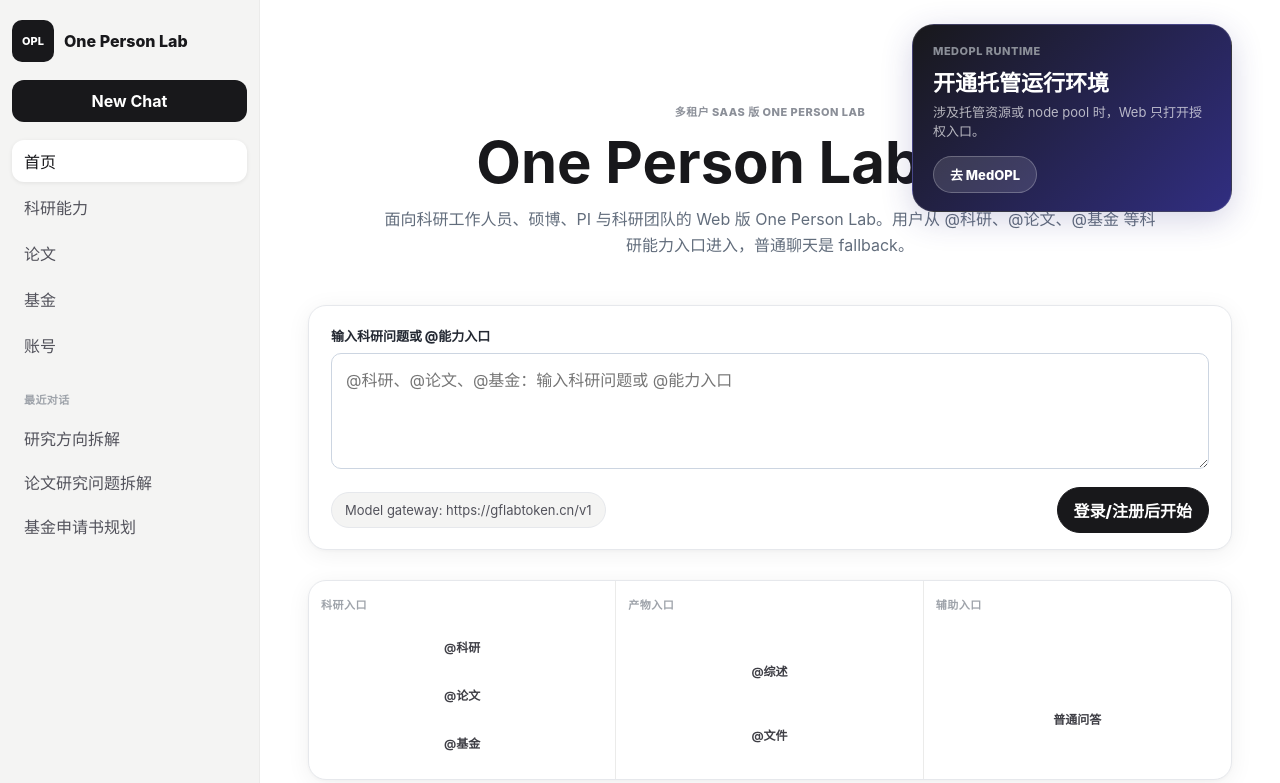
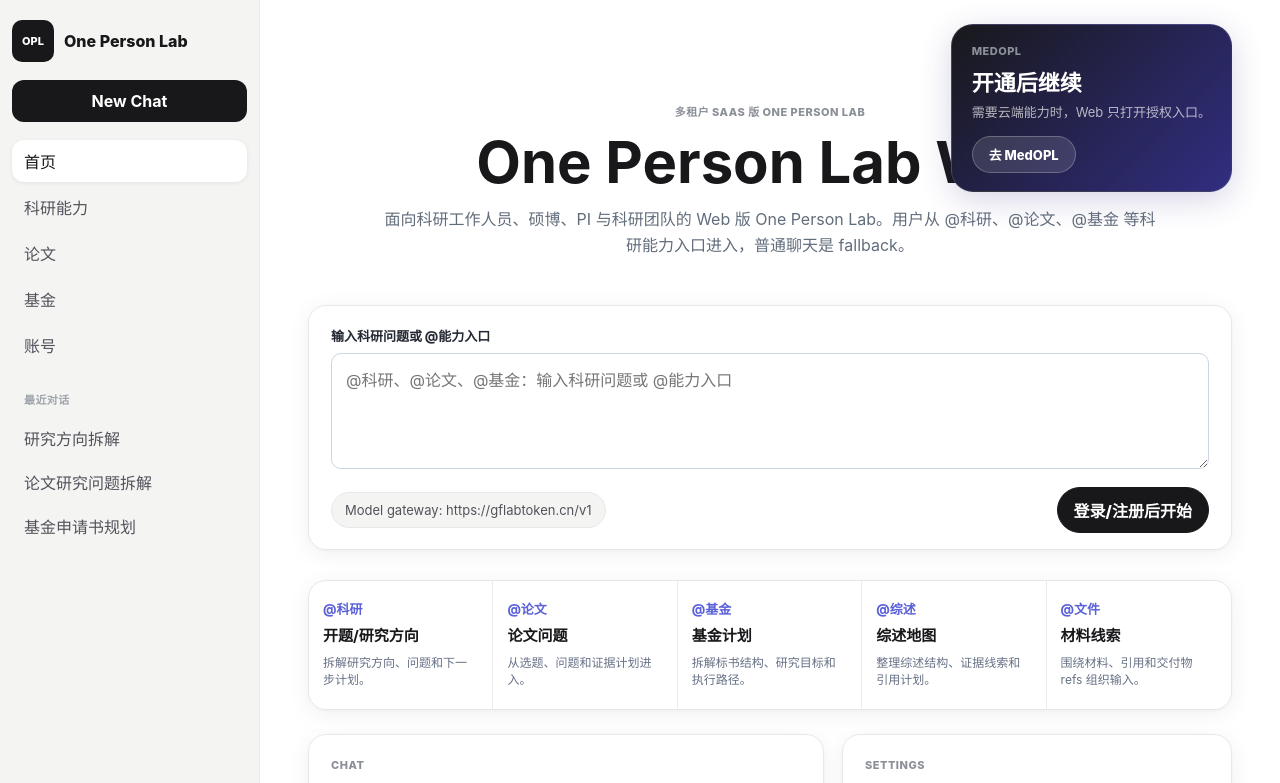
Before and after one commit to RenDeHuang/OPL-Webui, a website with bundled scripts: page apps/web/index.html in a window 1280 px wide. Shown: the top 783 px of the page. Built offline with nearby package versions, Linux system fonts and the light colour scheme; no server answers.

Commit message:
feat: focus web entry on research task templates

```diff
--- a/apps/web/index.html
+++ b/apps/web/index.html
@@ -54,10 +54,10 @@
       </aside>
 
       <main class="main-stage">
-        <section class="runtime-card" aria-label="MedOPL Runtime gate">
-          <p class="panel-kicker">MedOPL Runtime</p>
-          <h2>开通托管运行环境</h2>
-          <p>涉及托管资源或 node pool 时，Web 只打开授权入口。</p>
+        <section class="runtime-card" aria-label="MedOPL 授权入口">
+          <p class="panel-kicker">MedOPL</p>
+          <h2>开通后继续</h2>
+          <p>需要云端能力时，Web 只打开授权入口。</p>
           <a href="https://medopl.medopl.cn">去 MedOPL</a>
         </section>
 
@@ -77,22 +77,32 @@
             </div>
           </form>
 
-          <div class="skill-launcher" data-research-launcher aria-label="科研能力启动器">
-            <section>
-              <h2>科研入口</h2>
-              <button type="button" data-capability-marker="@科研" data-capability-mode="ordinary_chat_fallback" data-prompt="@科研 帮我拆解研究方向、问题和下一步计划">@科研</button>
-              <button type="button" data-capability-marker="@论文" data-capability-mode="runtime_gate" data-prompt="@论文 生成研究选题和证据计划">@论文</button>
-              <button type="button" data-capability-marker="@基金" data-capability-mode="runtime_gate" data-prompt="@基金 帮我拆解标书结构">@基金</button>
-            </section>
-            <section>
-              <h2>产物入口</h2>
-              <button type="button" data-capability-marker="@综述" data-capability-mode="runtime_gate" data-prompt="@综述 帮我整理综述结构和证据线索">@综述</button>
-              <button type="button" data-capability-marker="@文件" data-capability-mode="runtime_gate" data-prompt="@文件 整理材料引用和交付物 refs">@文件</button>
-            </section>
-            <section>
-              <h2>辅助入口</h2>
-              <button type="button" data-capability-marker="普通问答" data-capability-mode="ordinary_chat_fallback" data-prompt="解释 OPL 如何帮助复杂知识工作">普通问答</button>
-            </section>
+          <div class="skill-launcher research-task-grid" data-research-launcher aria-label="科研任务入口">
+            <button type="button" data-research-task data-research-task-intent="research_direction" data-capability-marker="@科研" data-capability-mode="ordinary_chat_fallback" data-prompt="@科研 帮我拆解研究方向、问题和下一步计划">
+              <span>@科研</span>
+              <strong>开题/研究方向</strong>
+              <small>拆解研究方向、问题和下一步计划。</small>
+            </button>
+            <button type="button" data-research-task data-research-task-intent="paper_question" data-capability-marker="@论文" data-capability-mode="runtime_gate" data-prompt="@论文 生成研究选题、问题拆解和证据计划">
+              <span>@论文</span>
+              <strong>论文问题</strong>
+              <small>从选题、问题和证据计划进入。</small>
+            </button>
+            <button type="button" data-research-task data-research-task-intent="grant_plan" data-capability-marker="@基金" data-capability-mode="runtime_gate" data-prompt="@基金 帮我拆解标书结构、研究目标和执行路径">
+              <span>@基金</span>
+              <strong>基金计划</strong>
+              <small>拆解标书结构、研究目标和执行路径。</small>
+            </button>
+            <button type="button" data-research-task data-research-task-intent="review_map" data-capability-marker="@综述" data-capability-mode="runtime_gate" data-prompt="@综述 帮我整理综述结构、证据线索和引用计划">
+              <span>@综述</span>
+              <strong>综述地图</strong>
+              <small>整理综述结构、证据线索和引用计划。</small>
+            </button>
+            <button type="button" data-research-task data-research-task-intent="materials_refs" data-capability-marker="@文件" data-capability-mode="runtime_gate" data-prompt="@文件 整理材料引用和交付物 refs">
+              <span>@文件</span>
+              <strong>材料线索</strong>
+              <small>围绕材料、引用和交付物 refs 组织输入。</small>
+            </button>
           </div>
         </section>
 
@@ -158,7 +168,7 @@
           <div class="section-heading">
             <p class="panel-kicker">Capabilities</p>
             <h2 id="capabilities-title">科研能力入口</h2>
-            <p>选择一个科研入口；contract-defined runtime markers 只打开 MedOPL Runtime gate。</p>
+            <p>选择一个科研入口；需要云端能力的任务只打开 MedOPL 授权提示。</p>
           </div>
           <div class="foundry-grid">
             <article class="foundry-card" data-capability-marker="@科研" data-capability-mode="ordinary_chat_fallback">
@@ -223,11 +233,11 @@
           </ol>
         </aside>
 
-        <aside class="runtime-gate" data-runtime-gate aria-label="MedOPL runtime gate">
+        <aside class="runtime-gate" data-runtime-gate aria-label="MedOPL 授权提示">
           <div>
             <p class="panel-kicker">RUNTIME_REQUIRED</p>
-            <h2>需要 MedOPL Runtime</h2>
-            <p>该能力需要托管运行环境、存储或 node pool。当前只提供开通入口，不执行真实 OPL runtime。</p>
+            <h2>需要 MedOPL 授权</h2>
+            <p>该能力需要在 MedOPL 开通后继续。当前只提供开通入口，不执行真实 OPL 任务。</p>
           </div>
           <a class="primary-button" href="https://medopl.medopl.cn">去 MedOPL 开通</a>
         </aside>
--- a/apps/web/src/onePersonLabWeb.mjs
+++ b/apps/web/src/onePersonLabWeb.mjs
@@ -5,6 +5,7 @@
   MEDOPL_DEEP_LINK,
   CAPABILITY_MARKER_SEMANTICS,
   OPL_CAPABILITY_MANIFEST,
+  RESEARCH_TASK_INTENTS,
   RUNTIME_REQUIRED_MARKERS,
   accountState,
   chatStateForResult,
--- a/apps/web/src/onePersonLabWebDom.mjs
+++ b/apps/web/src/onePersonLabWebDom.mjs
@@ -45,6 +45,9 @@
       const input = document.querySelector('#chat-input');
       input.value = button.dataset.prompt;
       input.focus();
+      if (button.dataset.researchTaskIntent) {
+        document.body.dataset.researchTaskIntent = button.dataset.researchTaskIntent;
+      }
       document.body.dataset.chatState = chatStateForPrompt(button.dataset.prompt);
       if (requiresRuntimeGate(button.dataset.prompt)) showRuntimeGate();
     });
--- a/apps/web/src/onePersonLabWebState.mjs
+++ b/apps/web/src/onePersonLabWebState.mjs
@@ -9,6 +9,53 @@
   { marker: '@基金', workflow: 'grant_workflow', runtimePolicy: 'runtime_gate' },
   { marker: '@综述', workflow: 'review_workflow', runtimePolicy: 'runtime_gate' },
   { marker: '@文件', workflow: 'materials_refs_workflow', runtimePolicy: 'runtime_gate' },
+];
+export const RESEARCH_TASK_INTENTS = [
+  {
+    id: 'research_direction',
+    label: '开题/研究方向',
+    marker: '@科研',
+    prompt: '@科研 帮我拆解研究方向、问题和下一步计划',
+    runtimePolicy: 'ordinary_chat_fallback',
+    expectedChatState: 'research_entry_selected',
+    consumer: 'research_user_prompt',
+  },
+  {
+    id: 'paper_question',
+    label: '论文问题',
+    marker: '@论文',
+    prompt: '@论文 生成研究选题、问题拆解和证据计划',
+    runtimePolicy: 'runtime_gate',
+    expectedChatState: 'paper_entry_selected',
+    consumer: 'research_user_prompt',
+  },
+  {
+    id: 'grant_plan',
+    label: '基金计划',
+    marker: '@基金',
+    prompt: '@基金 帮我拆解标书结构、研究目标和执行路径',
+    runtimePolicy: 'runtime_gate',
+    expectedChatState: 'grant_entry_selected',
+    consumer: 'research_user_prompt',
+  },
+  {
+    id: 'review_map',
+    label: '综述地图',
+    marker: '@综述',
+    prompt: '@综述 帮我整理综述结构、证据线索和引用计划',
+    runtimePolicy: 'runtime_gate',
+    expectedChatState: 'materials_refs_pending',
+    consumer: 'research_user_prompt',
+  },
+  {
+    id: 'materials_refs',
+    label: '材料线索',
+    marker: '@文件',
+    prompt: '@文件 整理材料引用和交付物 refs',
+    runtimePolicy: 'runtime_gate',
+    expectedChatState: 'materials_refs_pending',
+    consumer: 'research_user_prompt',
+  },
 ];
 export const OPL_CAPABILITY_MANIFEST = {
   source: { syncMode: 'source_path_pinned_manifest', dynamicSync: false, commitPin: 'blocked_by_github_tls_timeout',
@@ -119,14 +166,10 @@
     conversations: state.conversations?.conversations ?? [],
     billingSummary: billingSummaryFallback(state.billingSummary),
     capabilitySource: OPL_CAPABILITY_MANIFEST.source,
+    researchTaskIntents: RESEARCH_TASK_INTENTS,
     capabilities: OPL_CAPABILITY_MANIFEST.capabilities.map(([label, prompt, runtimeRequired, sourceAssistant]) => ({
       label, prompt, runtimeRequired, sourceAssistant,
     })),
-    skillGroups: [
-      { title: '科研入口', skills: [{ label: '@科研' }, { label: '@论文' }, { label: '@基金' }] },
-      { title: '产物入口', skills: [{ label: '@综述' }, { label: '@文件' }] },
-      { title: '辅助入口', skills: [{ label: '普通问答' }] },
-    ],
     workbenchSteps: [
       { title: '选择专业工作', description: '科研能力入口，不是泛 Agent 列表。' },
       { title: '绑定真实材料', description: '围绕材料、引用和版本组织输入，不伪造文件能力。' },
@@ -135,8 +178,8 @@
       { title: '保留普通聊天', description: '普通聊天是 fallback，用于解释、整理和低风险问答。' },
     ],
     runtimeGate: {
-      title: '需要 MedOPL Runtime',
-      message: '该能力需要托管运行环境、存储或 node pool',
+      title: '需要 MedOPL 授权',
+      message: '该能力需要在 MedOPL 开通后继续',
       deepLink: MEDOPL_DEEP_LINK,
     },
     runtimeStatus: runtimeStatusFallback(state.runtimeStatus),
--- a/apps/web/styles.css
+++ b/apps/web/styles.css
@@ -97,10 +97,10 @@
 .prompt-console,.chat-panel,.settings-panel,.runtime-gate,.workbench-card,.foundry-section,.skill-launcher{background:#fff;border:1px solid #e6e8ec;border-radius:18px;box-shadow:0 4px 24px rgba(0,0,0,.06),0 1px 4px rgba(0,0,0,.04)}
 .prompt-console{padding:20px 22px 16px;text-align:left}.prompt-console label,.form-stack label{color:#232832;display:block;font-size:13px;font-weight:800;margin-bottom:8px}textarea,input{background:#fff;border:1px solid #ccd5e1;border-radius:10px;min-width:0;padding:13px 14px;width:100%}textarea{min-height:116px;resize:vertical}.prompt-footer{gap:12px;justify-content:space-between;margin-top:14px}
 .primary-button,.secondary-button,.ghost-button{border-radius:999px;display:inline-flex;font-weight:800;justify-content:center;min-height:40px;padding:10px 16px}.primary-button{background:#18181b;border:1px solid #18181b;color:#fff}.secondary-button,.ghost-button{background:#fff;border:1px solid #dbe0e8;color:#3f3f46}.full{width:100%}.gateway-pill{background:#f4f4f3;border:1px solid #e6e8ec;border-radius:999px;color:#52525b;font-size:13px;padding:9px 13px;white-space:nowrap}
-.skill-launcher{display:grid;grid-template-columns:repeat(3,minmax(0,1fr));overflow:hidden;text-align:left}.skill-launcher section{border-right:1px solid #ebebea;display:grid;gap:6px;padding:18px 12px 16px}.skill-launcher section:last-child{border-right:0}.skill-launcher h2{color:#9ea3aa;font-size:11px;font-weight:800;letter-spacing:.5px;margin:0 0 8px;text-transform:uppercase}.skill-launcher button{background:transparent;border:0;border-radius:12px;color:#3f3f46;font-size:12px;font-weight:700;min-height:42px;padding:8px 10px;text-align:center}.skill-launcher button:hover{background:#f5f5f4}
+.skill-launcher{display:grid;grid-template-columns:repeat(5,minmax(0,1fr));overflow:hidden;text-align:left}.skill-launcher button{background:transparent;border:0;border-right:1px solid #ebebea;color:#3f3f46;display:grid;gap:7px;min-height:128px;padding:18px 14px;text-align:left}.skill-launcher button:last-child{border-right:0}.skill-launcher button:hover{background:#f5f5f4}.skill-launcher span{color:#5b61d8;font-size:13px;font-weight:800}.skill-launcher strong{color:#18181b;font-size:15px;line-height:1.2}.skill-launcher small{color:#667085;font-size:12px;line-height:1.45}
 .product-grid{align-items:start;display:grid;gap:18px;grid-template-columns:minmax(0,1fr) minmax(320px,390px);margin:0 auto;max-width:1080px;width:100%}.chat-panel,.settings-panel,.capability-section,.workbench-card{padding:22px}.section-heading{display:grid;gap:2px;margin-bottom:14px}.chat-log{display:grid;gap:12px}.message{border-radius:12px;display:grid;gap:7px;padding:14px}.message span{color:#69717d;font-size:12px;font-weight:800}.user-message{background:#f4f4f3;margin-left:min(15%,110px)}.assistant-message{background:#fafafa;border:1px solid #f0f0ef;margin-right:min(15%,110px)}
 .credential-panel{scroll-margin-top:24px}.status-list{display:grid;gap:10px;margin:0 0 18px}.status-list div{background:#fafafa;border:1px solid #f0f0ef;border-radius:10px;padding:10px 12px}.compact-status{margin-bottom:12px}dt{color:#707782;font-size:12px}dd{font-weight:800;margin:2px 0 0}dd span,.form-hint,.form-message{color:#68707b;font-size:12px;font-weight:500}.form-stack{display:grid;gap:9px;margin-top:16px}.form-actions{gap:10px}.form-actions button{flex:1}
 .foundry-section,.workbench-card{margin:0 auto;max-width:1080px;width:100%}.foundry-grid{display:grid;gap:12px;grid-template-columns:repeat(2,minmax(0,1fr))}.foundry-card{align-items:start;background:#fff;border:1px solid #dbe0e8;border-radius:12px;display:grid;gap:14px;grid-template-columns:42px minmax(0,1fr) auto;padding:16px}.foundry-card span,.workbench-steps span{background:#f4f4f3;border-radius:12px;color:#18181b;display:grid;font-size:16px;font-weight:800;height:42px;place-items:center;width:42px}.foundry-card p,.workbench-steps p{font-size:14px;line-height:1.5;margin:0}.foundry-card strong{align-self:start;background:#f6f8fa;border:1px solid #dbe0e8;border-radius:999px;color:#4f5b6b;font-size:12px;padding:6px 9px;white-space:nowrap}
 .workbench-steps{display:grid;gap:14px;grid-template-columns:repeat(5,minmax(0,1fr));list-style:none;margin:0;padding:0}.workbench-steps li{display:grid;gap:10px}.runtime-gate{align-items:center;display:none;gap:18px;justify-content:space-between;margin:0 auto;max-width:1080px;padding:20px 22px;width:100%}.runtime-gate.is-visible{display:flex}
-@media (max-width:1040px){.app-shell{grid-template-columns:82px minmax(0,1fr)}.sidebar-brand span:not(.brand-mark),.conversation-list,.account-dock small{display:none}.sidebar-shell{align-items:center}.new-chat-button{font-size:0;height:48px;width:48px}.new-chat-button::after{content:"+";font-size:24px}.sidebar-nav a{font-size:11px;justify-content:center;padding:8px 6px}.account-popover{left:58px}.runtime-card{position:static;max-width:none}.main-stage{padding-top:24px}.skill-launcher{grid-template-columns:repeat(2,minmax(0,1fr))}.skill-launcher section{border-bottom:1px solid #ebebea}.workbench-steps{grid-template-columns:1fr}}
-@media (max-width:760px){.app-shell{display:block}.sidebar-shell{display:none}.main-stage{padding:22px 14px}.hero-shell{margin-top:8px}.product-grid,.foundry-grid{grid-template-columns:1fr}.skill-launcher{grid-template-columns:1fr}.skill-launcher section{border-right:0}.prompt-footer,.runtime-gate{align-items:stretch;flex-direction:column}.prompt-footer>*,.runtime-gate .primary-button{width:100%}.foundry-card{grid-template-columns:42px minmax(0,1fr)}.foundry-card strong{grid-column:2}.user-message,.assistant-message{margin-left:0;margin-right:0}h1{font-size:42px}}
+@media (max-width:1040px){.app-shell{grid-template-columns:82px minmax(0,1fr)}.sidebar-brand span:not(.brand-mark),.conversation-list,.account-dock small{display:none}.sidebar-shell{align-items:center}.new-chat-button{font-size:0;height:48px;width:48px}.new-chat-button::after{content:"+";font-size:24px}.sidebar-nav a{font-size:11px;justify-content:center;padding:8px 6px}.account-popover{left:58px}.runtime-card{position:static;max-width:none}.main-stage{padding-top:24px}.skill-launcher{grid-template-columns:repeat(2,minmax(0,1fr))}.skill-launcher button{border-bottom:1px solid #ebebea}.workbench-steps{grid-template-columns:1fr}}
+@media (max-width:760px){.app-shell{display:block}.sidebar-shell{display:none}.main-stage{padding:22px 14px}.hero-shell{margin-top:8px}.product-grid,.foundry-grid{grid-template-columns:1fr}.skill-launcher{grid-template-columns:1fr}.skill-launcher button{border-right:0;min-height:96px}.prompt-footer,.runtime-gate{align-items:stretch;flex-direction:column}.prompt-footer>*,.runtime-gate .primary-button{width:100%}.foundry-card{grid-template-columns:42px minmax(0,1fr)}.foundry-card strong{grid-column:2}.user-message,.assistant-message{margin-left:0;margin-right:0}h1{font-size:42px}}
```
Also changed, not shown: contracts/web-page-state-matrix.json (+54 -0 lines), docs/status.md (+3 -2 lines), tests/browser/research-main-path-runner.mjs (+5 -1 lines), tests/contract/one-person-lab-web-data.test.mjs (+34 -3 lines), tests/smoke/web-shell.test.mjs (+12 -7 lines), docs/active/README.md.
